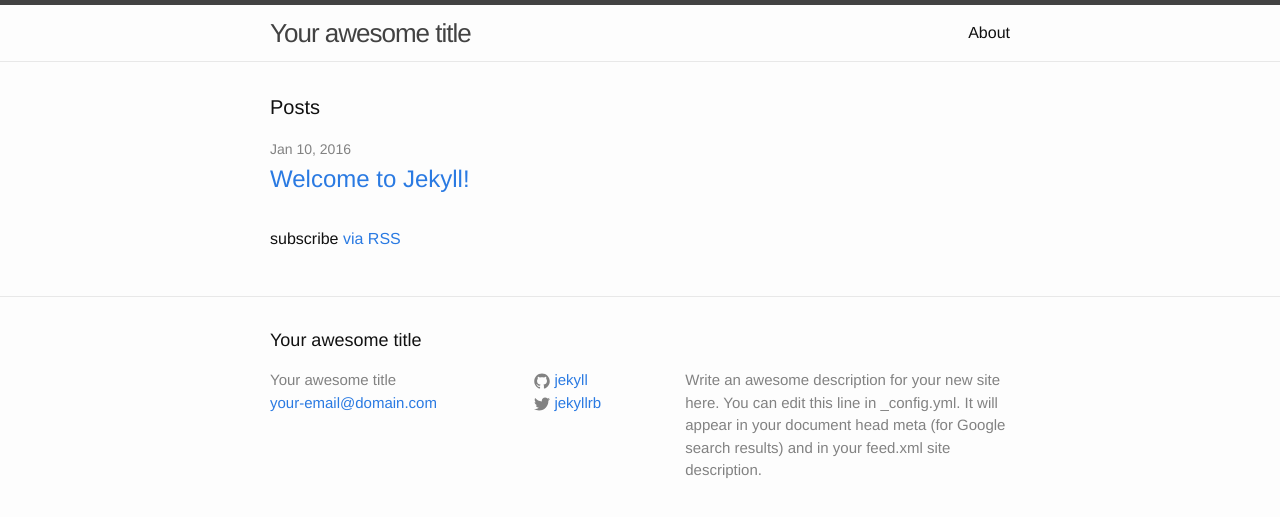
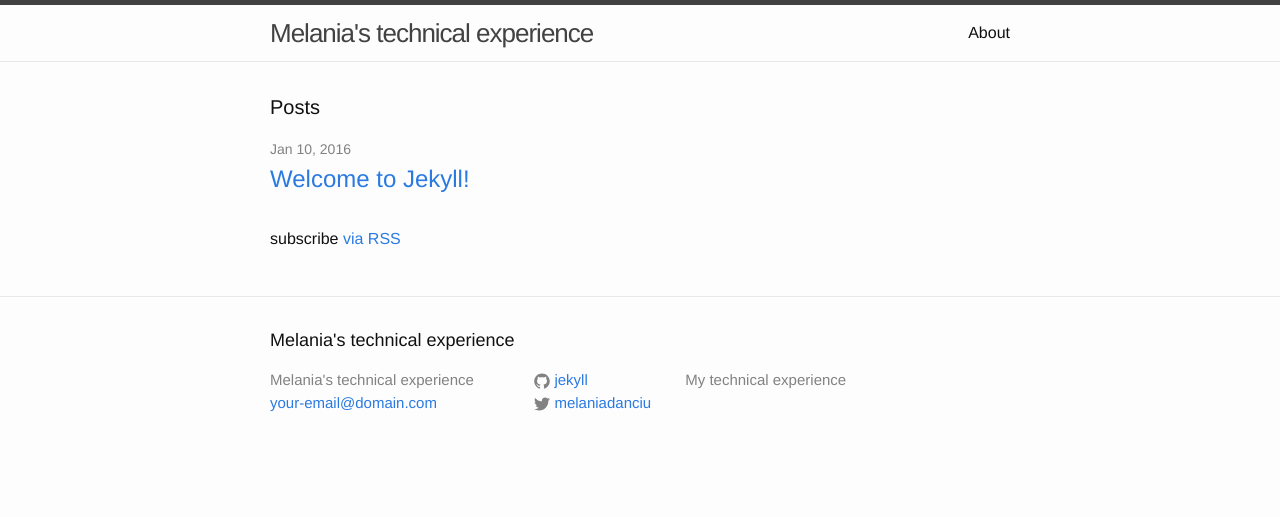
Before and after one commit to melaniaandrisan/melaniaandrisan.github.io, a Jekyll site: the page built from index.html, in a window 1280 px wide. Shown: the top 517 px of the page. Built offline with Jekyll 4.4.1, drawn with Linux system fonts in a browser that asks for light colours.

Commit message:
Site desciption update

```diff
--- a/_config.yml
+++ b/_config.yml
@@ -6,15 +6,13 @@
 # 'jekyll serve'. If you change this file, please restart the server process.
 
 # Site settings
-title: Your awesome title
+title: Melania's technical experience
 email: your-email@domain.com
 description: > # this means to ignore newlines until "baseurl:"
-  Write an awesome description for your new site here. You can edit this
-  line in _config.yml. It will appear in your document head meta (for
-  Google search results) and in your feed.xml site description.
+  My technical experience
 baseurl: "" # the subpath of your site, e.g. /blog
-url: "http://yourdomain.com" # the base hostname & protocol for your site
-twitter_username: jekyllrb
+url: "http://mela.ro" # the base hostname & protocol for your site
+twitter_username: melaniadanciu
 github_username:  jekyll
 
 # Build settings
```
